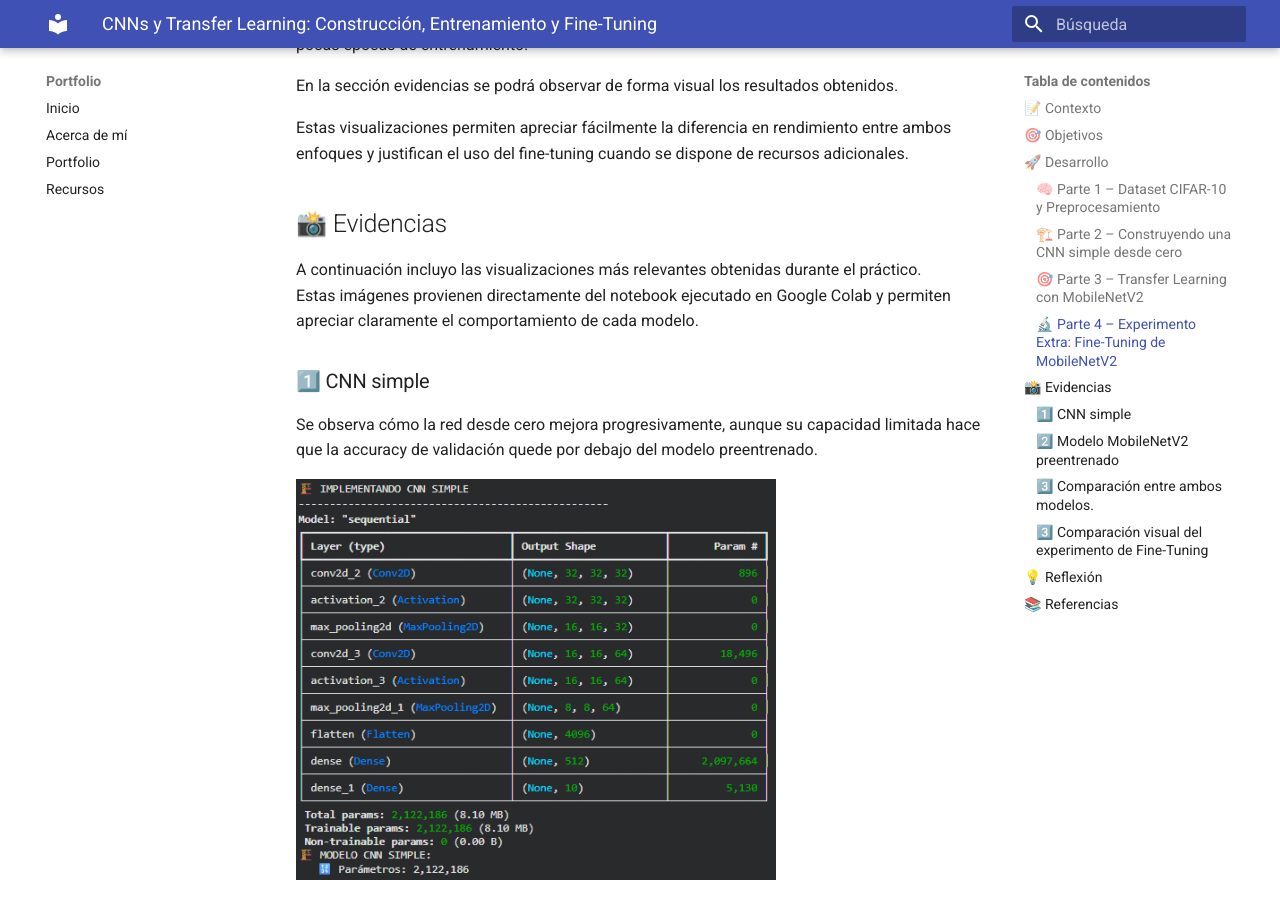
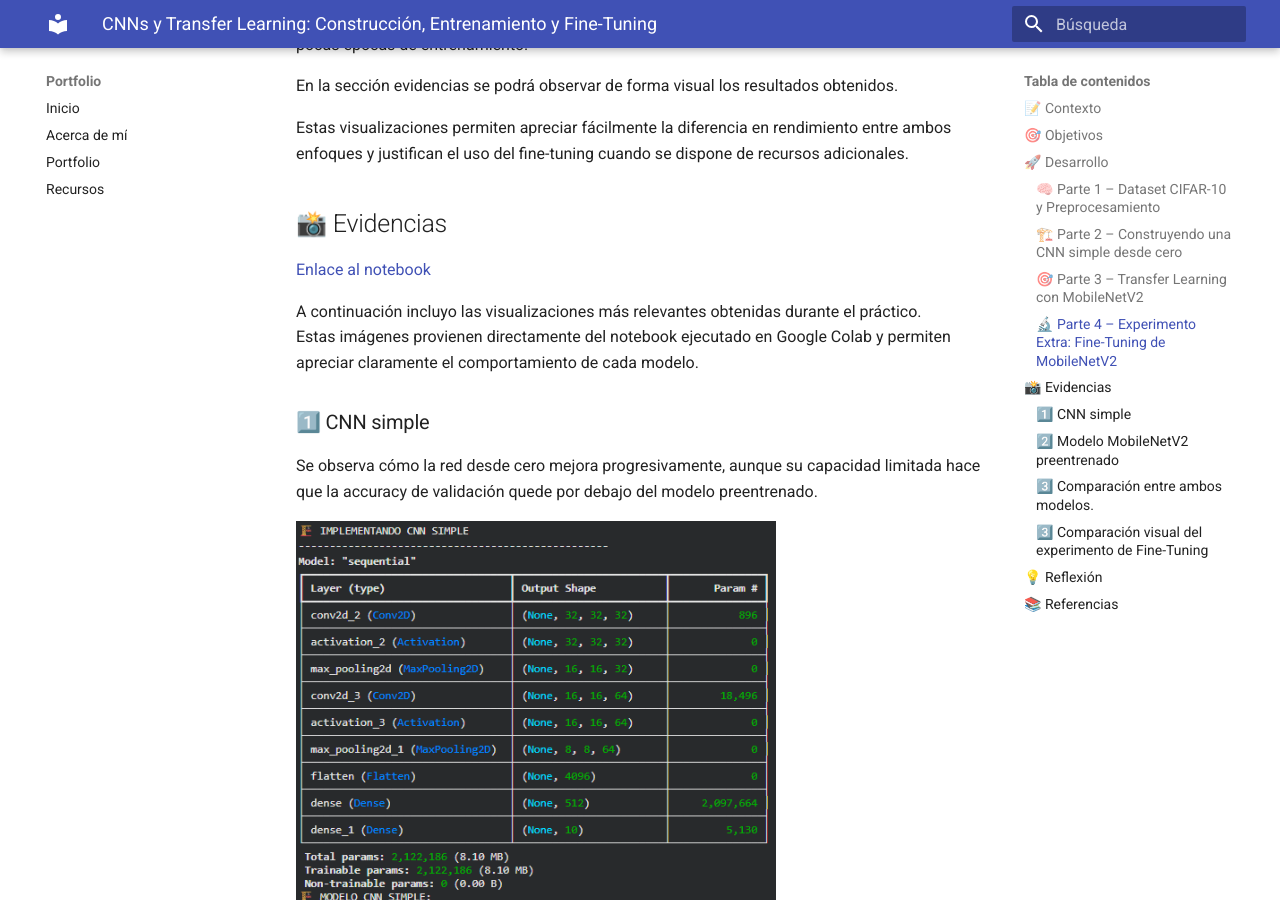
Before and after one commit to royarispe/ia-portfolio, an MkDocs documentation site: the page built from docs/portfolio/09-cnns_y_transfer_learning_keras.md, in a window 1280 px wide and 900 px high, scrolled down 4187 px. Built offline with MkDocs 1.6.1 and Material for MkDocs 9.7.7, drawn with Linux system fonts in a browser that asks for light colours.

Commit message:
p9_colab

```diff
--- a/docs/portfolio/09-cnns_y_transfer_learning_keras.md
+++ b/docs/portfolio/09-cnns_y_transfer_learning_keras.md
@@ -144,6 +144,8 @@ Estas visualizaciones permiten apreciar fácilmente la diferencia en rendimiento
 
 ## 📸 Evidencias
 
+[Enlace al notebook](https://colab.research.google.com/drive/1nbWu38-umslYivVlAS-d-wzwWCsPCi2E?usp=sharing)
+
 A continuación incluyo las visualizaciones más relevantes obtenidas durante el práctico.
 Estas imágenes provienen directamente del notebook ejecutado en Google Colab y permiten apreciar claramente el comportamiento de cada modelo.
 
```
